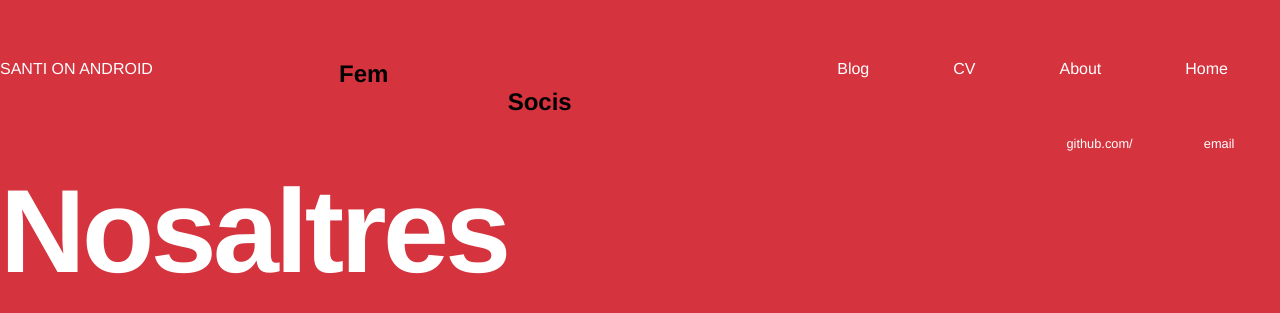
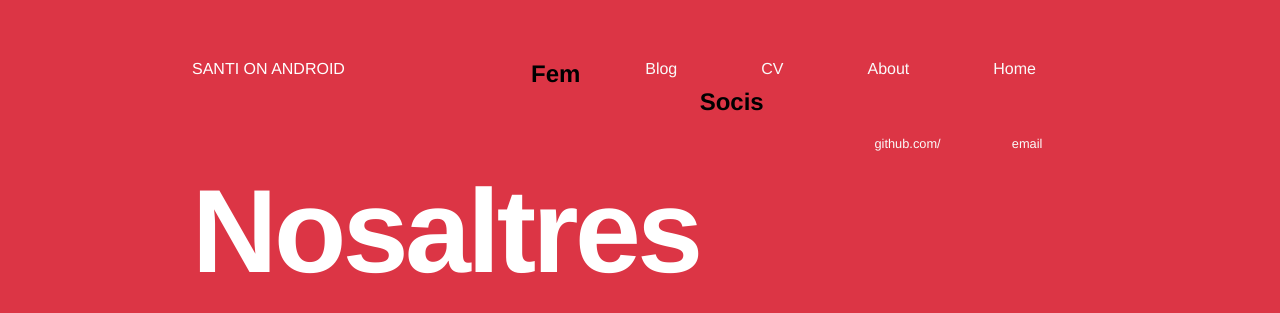
Before and after one commit to SantiOnAndroid/SantiOnAndroid.github.io, a Jekyll site: the page built from index.html, in a window 1280 px wide. Shown: the top 313 px of the page. Built offline with Jekyll 4.4.1, drawn with Linux system fonts in a browser that asks for light colours; some web fonts are replaced.

Commit message:
modificant titolj

```diff
--- a/css/main.css
+++ b/css/main.css
@@ -4,9 +4,9 @@
 
 body {
     margin: 60px auto;
-    width: 100%;
+    width: 70%;
 
-    background:rgb(213, 51, 62);
+    background: #dc3545;
     transition: 3s;
     font-family: "Neue Einstellung",Helvetica Neue, Helvetica, Arial, sans-serif;
 
@@ -15,7 +15,7 @@ body {
 
 svg{
     font-family:inherit;
-    background:inherit;
+    background:#dc3545;
     fill: #fff;
     float: left;
 }
@@ -41,7 +41,7 @@ nav ul li, footer ul li {
 }
 a {
     text-decoration: none;
-    color: #ffffff;
+    color: #fafafa;
 }
 a:hover {
     text-decoration: underline;
```
